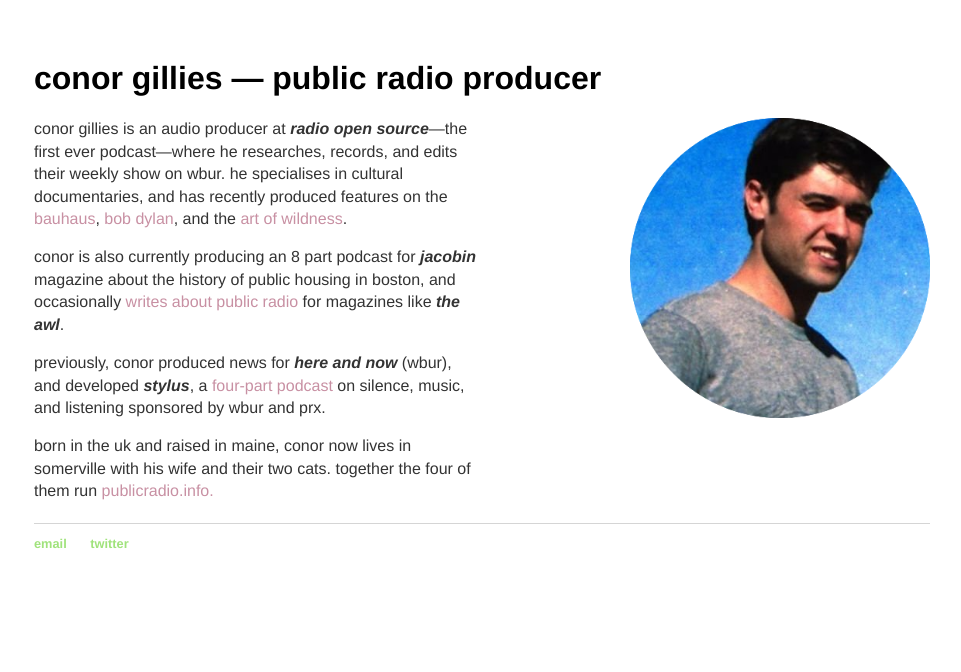
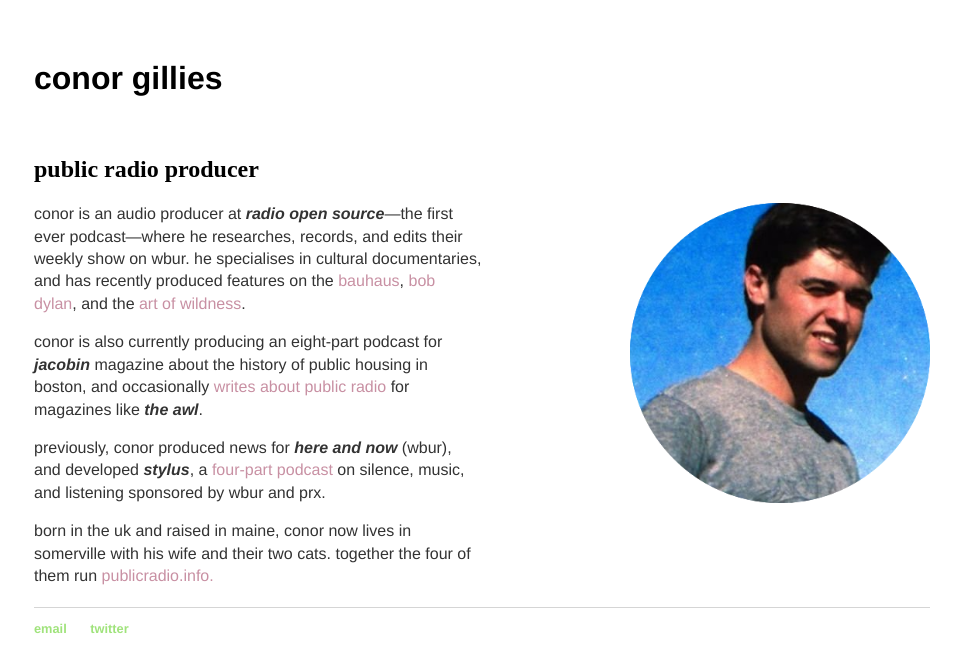
Before and after one commit to huihuiandilly/huihuiandilly.github.io, a Jekyll site: the page built from index.html, in a window 1280 px wide. Shown: the top 672 px of the page, without its empty margins (86-1047 px from the left). Built offline with Jekyll 4.4.1, drawn with Linux system fonts in a browser that asks for light colours.

Commit message:
Update index.html

```diff
--- a/index.html
+++ b/index.html
@@ -3,10 +3,11 @@
 title: conor gillies
 ---
 <div class="blurb">
-	<h1>conor gillies — public radio producer</h1>
+	<h1>conor gillies</h1><br/>
+	<h2>public radio producer</h2>
 	<body> <img alt="" src="o7oB1jST.png" style="width: 300px; float: right;"/></body>
-	<p>conor gillies is an audio producer at <i><b>radio open source</b></i>—the first ever podcast—where he researches, records, and edits their weekly show on wbur. he specialises in cultural documentaries, and has recently produced features on the <a href="http://radioopensource.org/the-bauhaus-in-your-house/" target="_blank">bauhaus</a>, <a href="http://radioopensource.org/bob-dylan-poet/" target="_blank">bob dylan</a>, and the <a href="http://radioopensource.org/the-art-of-wildness/" target="_blank">art of wildness</a>.</p>
-<p>conor is also currently producing an 8 part podcast for <b><i>jacobin</i></b> magazine about the history of public housing in boston, and occasionally <a href="https://www.theawl.com/2015/05/podcasting-and-the-selling-of-public-radio/" target="_blank">writes about public radio</a> for magazines like <b><i>the awl</i></b>.</a></p>
+	<p>conor is an audio producer at <i><b>radio open source</b></i>—the first ever podcast—where he researches, records, and edits their weekly show on wbur. he specialises in cultural documentaries, and has recently produced features on the <a href="http://radioopensource.org/the-bauhaus-in-your-house/" target="_blank">bauhaus</a>, <a href="http://radioopensource.org/bob-dylan-poet/" target="_blank">bob dylan</a>, and the <a href="http://radioopensource.org/the-art-of-wildness/" target="_blank">art of wildness</a>.</p>
+<p>conor is also currently producing an eight-part podcast for <b><i>jacobin</i></b> magazine about the history of public housing in boston, and occasionally <a href="https://www.theawl.com/2015/05/podcasting-and-the-selling-of-public-radio/" target="_blank">writes about public radio</a> for magazines like <b><i>the awl</i></b>.</a></p>
 	<p>previously, conor produced news for <i><b>here and now</b></i> (wbur), and developed <i><b>stylus</i></b>, a <a href="https://stylusradio.org/series-1" target="_blank">four-part podcast</a> on silence, music, and listening sponsored by wbur and prx. </p>
 	<p>born in the uk and raised in maine, conor now lives in somerville with his wife and their two cats. together the four of them run <a href="http://www.publicradio.info" target="_blank">publicradio.info.</a></p>
 </div><!-- /.blurb -->
```
